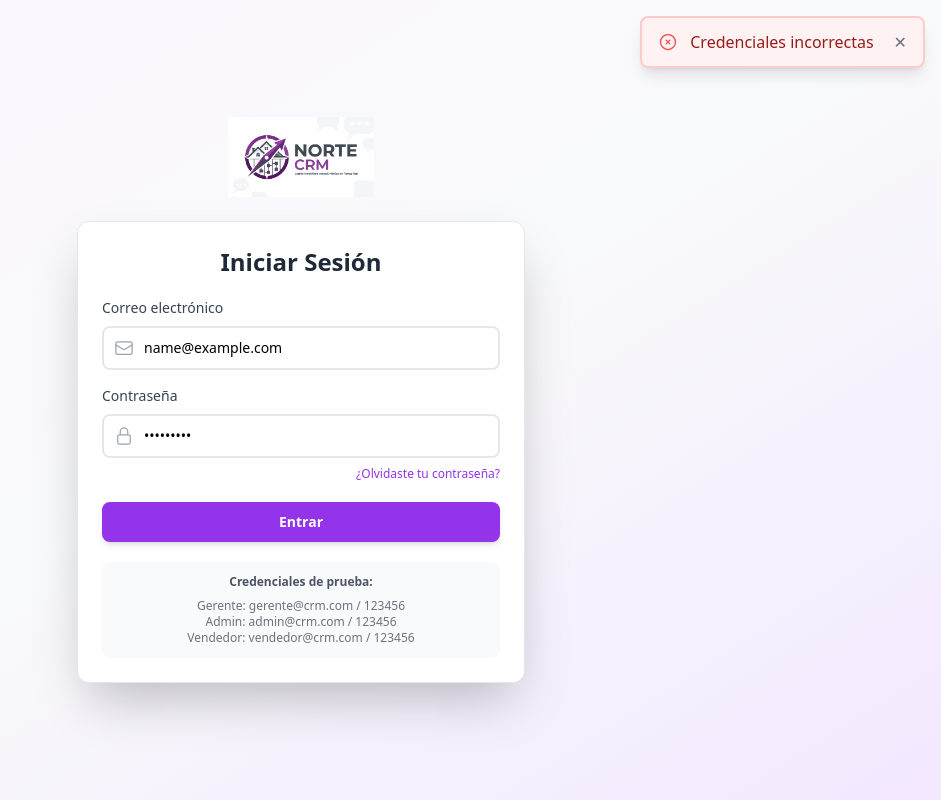
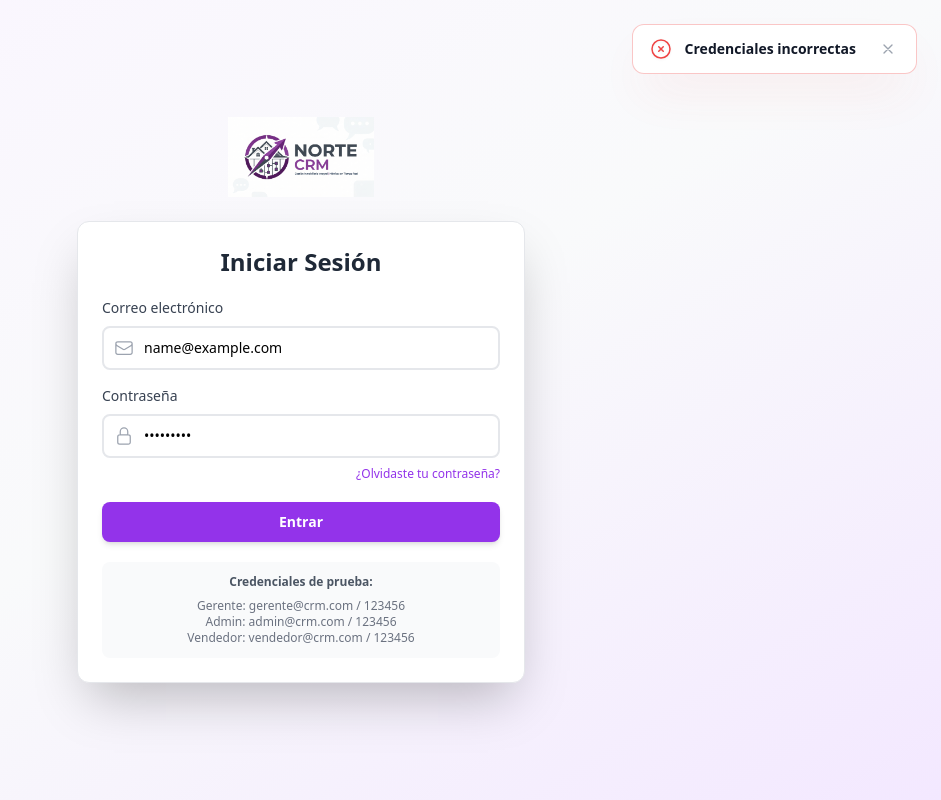
Before and after one commit to Rodrigopz52/NorteCRM, a React app in the folder frontend/: page / in a window 1280 px wide. Both pictures are taken after typing "name@example.com", "Sample123" into the empty fields and a click on the button "Entrar". Shown: the whole page, without its empty margins (339-1280 px from the left). Built offline with nearby package versions, Linux system fonts and the light colour scheme; no server answers; the HTML template or start-up script is replaced by a standard one.

Commit message:
fix: mejoras en notificaciones y textos de tareas y clientes

```diff
--- a/frontend/src/components/Toast.jsx
+++ b/frontend/src/components/Toast.jsx
@@ -11,28 +11,32 @@ export default function Toast({ message, type = "success", onClose, duration = 3
   }, [duration, onClose]);
 
   const styles = {
-    success: "bg-green-50 border-green-200 text-green-800",
-    error: "bg-red-50 border-red-200 text-red-800",
-    warning: "bg-yellow-50 border-yellow-200 text-yellow-800",
-    info: "bg-blue-50 border-blue-200 text-blue-800"
+    success: "bg-white/95 border-green-500/30 text-gray-800 shadow-green-500/10",
+    error: "bg-white/95 border-red-500/30 text-gray-800 shadow-red-500/10",
+    warning: "bg-white/95 border-yellow-500/30 text-gray-800 shadow-yellow-500/10",
+    info: "bg-white/95 border-blue-500/30 text-gray-800 shadow-blue-500/10"
   };
 
   const icons = {
-    success: <CheckCircleIcon className="w-5 h-5 text-green-500" />,
-    error: <XCircleIcon className="w-5 h-5 text-red-500" />,
-    warning: <ExclamationTriangleIcon className="w-5 h-5 text-yellow-500" />,
-    info: <InformationCircleIcon className="w-5 h-5 text-blue-500" />
+    success: <CheckCircleIcon className="w-6 h-6 text-green-500 drop-shadow-sm" />,
+    error: <XCircleIcon className="w-6 h-6 text-red-500 drop-shadow-sm" />,
+    warning: <ExclamationTriangleIcon className="w-6 h-6 text-yellow-500 drop-shadow-sm" />,
+    info: <InformationCircleIcon className="w-6 h-6 text-blue-500 drop-shadow-sm" />
   };
 
   return (
-    <div className={`fixed top-4 right-4 z-[9999] flex items-center gap-3 px-4 py-3 rounded-lg shadow-lg border-2 ${styles[type]} animate-slide-in-right`}>
-      {icons[type]}
-      <p className="font-medium">{message}</p>
+    <div className={`fixed bottom-6 right-6 sm:top-6 sm:bottom-auto sm:right-6 z-[9999] flex items-center gap-3 px-4 py-3 rounded-xl shadow-2xl border backdrop-blur-md transition-all ${styles[type]} animate-slide-in-right max-w-sm w-full sm:w-auto`}>
+      <div className="flex-shrink-0">
+        {icons[type]}
+      </div>
+      <div className="flex-1 min-w-0">
+        <p className="font-semibold text-sm leading-snug text-gray-900">{message}</p>
+      </div>
       <button
         onClick={onClose}
-        className="ml-2 text-gray-500 hover:text-gray-700 transition-colors"
+        className="flex-shrink-0 ml-2 p-1 text-gray-400 hover:text-gray-700 hover:bg-gray-100/50 rounded-lg transition-colors focus:outline-none"
       >
-        ✕
+        <svg className="w-4 h-4" fill="none" viewBox="0 0 24 24" stroke="currentColor"><path strokeLinecap="round" strokeLinejoin="round" strokeWidth="2" d="M6 18L18 6M6 6l12 12" /></svg>
       </button>
     </div>
   );
--- a/frontend/src/hooks/useNotifications.jsx
+++ b/frontend/src/hooks/useNotifications.jsx
@@ -1,4 +1,4 @@
-import { useState } from "react";
+import { useState, useCallback } from "react";
 import Toast from "../components/Toast";
 import ConfirmModal from "../components/ConfirmModal";
 
@@ -9,7 +9,7 @@ export function useToast() {
     setToast({ message, type });
   };
 
-  const ToastContainer = () => (
+  const ToastContainer = useCallback(() => (
     toast && (
       <Toast
         message={toast.message}
@@ -17,7 +17,7 @@ export function useToast() {
         onClose={() => setToast(null)}
       />
     )
-  );
+  ), [toast]);
 
   return {
     showToast,
@@ -50,17 +50,17 @@ export function useConfirm() {
     });
   };
 
-  const handleConfirm = () => {
+  const handleConfirm = useCallback(() => {
     confirmState.resolve(true);
-    setConfirmState({ ...confirmState, isOpen: false });
-  };
+    setConfirmState(prev => ({ ...prev, isOpen: false }));
+  }, [confirmState]);
 
-  const handleCancel = () => {
+  const handleCancel = useCallback(() => {
     confirmState.resolve(false);
-    setConfirmState({ ...confirmState, isOpen: false });
-  };
+    setConfirmState(prev => ({ ...prev, isOpen: false }));
+  }, [confirmState]);
 
-  const ConfirmContainer = () => (
+  const ConfirmContainer = useCallback(() => (
     <ConfirmModal
       isOpen={confirmState.isOpen}
       title={confirmState.title}
@@ -69,7 +69,7 @@ export function useConfirm() {
       onConfirm={handleConfirm}
       onCancel={handleCancel}
     />
-  );
+  ), [confirmState, handleConfirm, handleCancel]);
 
   return { showConfirm, ConfirmContainer };
 }
--- a/frontend/src/pages/ClientesPage.jsx
+++ b/frontend/src/pages/ClientesPage.jsx
@@ -256,7 +256,7 @@ export default function ClientesPage() {
       }, {
         headers: { Authorization: `Bearer ${token}` }
       });
-      success("Tarea completada 🎉");
+      success("Tarea completada");
       fetchClientes();
     } catch (err) {
       error("Error al completar la tarea");
--- a/frontend/src/pages/TareasPage.jsx
+++ b/frontend/src/pages/TareasPage.jsx
@@ -448,14 +448,14 @@ export default function TareasPage() {
           },
           { headers: { Authorization: `Bearer ${token}` } }
         );
-        success("Actividad actualizada exitosamente");
+        success("Tarea actualizada exitosamente");
       } else {
         await axios.post(
           "http://localhost:3000/tareas",
           form,
           { headers: { Authorization: `Bearer ${token}` } }
         );
-        success("Actividad creada exitosamente");
+        success("Tarea creada exitosamente");
       }
 
       setForm({
@@ -470,8 +470,8 @@ export default function TareasPage() {
       setOpenForm(false);
       load();
     } catch (err) {
-      console.error("Error al guardar actividad:", err);
-      error(err.response?.data?.error || "Error al guardar la actividad");
+      console.error("Error al guardar tarea:", err);
+      error(err.response?.data?.error || "Error al guardar la tarea");
     }
   };
 
@@ -482,9 +482,11 @@ export default function TareasPage() {
         { completada: !completada },
         { headers: { Authorization: `Bearer ${token}` } }
       );
+      success(!completada ? "Tarea completada exitosamente" : "Tarea reabierta");
       load();
-    } catch (error) {
-      console.error("Error al actualizar actividad:", error);
+    } catch (err) {
+      console.error("Error al actualizar tarea:", err);
+      error("Error al actualizar la tarea");
     }
   };
 
@@ -502,11 +504,11 @@ export default function TareasPage() {
         headers: { Authorization: `Bearer ${token}` }
       });
 
-      success("Tarea cancelada correctamente");
+      success("Tarea cancelada exitosamente");
       load();
     } catch (err) {
-      console.error("Error al cancelar actividad:", err);
-      error(err.response?.data?.error || "Error al cancelar la actividad");
+      console.error("Error al cancelar la tarea:", err);
+      error(err.response?.data?.error || "Error al cancelar la tarea");
     }
   };
 
@@ -958,7 +960,7 @@ export default function TareasPage() {
                   </label>
                   <textarea
                     className="w-full border-2 border-gray-200 focus:border-purple-500 focus:ring-2 focus:ring-purple-200 p-3 rounded-xl transition-all outline-none resize-none text-sm"
-                    placeholder="Detalles, recordatorios o notas de la actividad..."
+                    placeholder="Detalles, recordatorios o notas de la tarea..."
                     rows="3"
                     value={form.descripcion}
                     onChange={(e) => setForm({ ...form, descripcion: e.target.value })}
```
